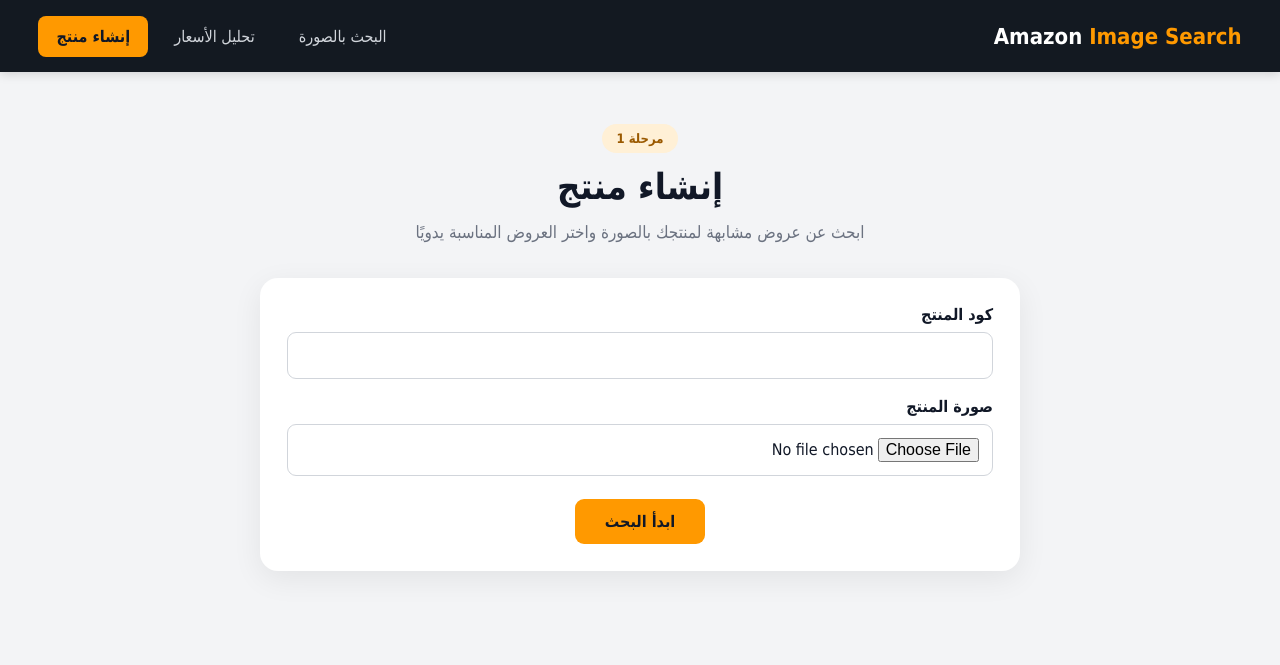
After one commit to 8J0KER8/amazon-image-search, a Flask app: page /creation in a window 1280 px wide. The commit adds this page. Shown: the top 665 px of the page. Run offline with Flask 3, Linux system fonts and the light colour scheme; some libraries are stand-ins or nearby versions.

Commit message:
Add Phase 1 creation page

```diff
--- a/app.py
+++ b/app.py
@@ -1484,6 +1484,82 @@ def too_large(error):
     }), 413
 
 
+@app.route("/creation")
+def creation_page():
+
+    return render_template(
+        "creation.html"
+    )
+
+
+@app.route(
+    "/api/creation/search",
+    methods=["POST"]
+)
+def api_creation_search():
+
+    product_code = request.form.get("product_code", "")
+
+    if not product_code.strip():
+
+        return jsonify({
+            "success": False,
+            "error": "من فضلك اكتب كود المنتج."
+        }), 400
+
+    if "image" not in request.files or not request.files["image"].filename:
+
+        return jsonify({
+            "success": False,
+            "error": "من فضلك اختر صورة المنتج."
+        }), 400
+
+    image_file = request.files["image"]
+
+    if not allowed_file(image_file.filename):
+
+        return jsonify({
+            "success": False,
+            "error": "حصل خطأ أثناء البحث. حاول مرة أخرى."
+        }), 400
+
+    temp_path = None
+
+    try:
+
+        temp_path = prepare_image(image_file)
+        image_id = upload_image_to_serpapi(temp_path)
+        lens_data = google_lens(
+            image_id,
+            search_type="visual_matches"
+        )
+        results = get_visual_results(lens_data)
+
+        return jsonify({
+            "success": True,
+            "product_code": product_code,
+            "count": len(results),
+            "results": results,
+            "message": "ملقيناش عروض مشابهة للصورة." if not results else ""
+        })
+
+    except Exception:
+
+        return jsonify({
+            "success": False,
+            "error": "حصل خطأ أثناء البحث. حاول مرة أخرى."
+        }), 500
+
+    finally:
+
+        if temp_path and os.path.exists(temp_path):
+
+            try:
+                os.remove(temp_path)
+            except OSError:
+                pass
+
+
 # =========================================================
 # LOCAL RUN
 # =========================================================
--- a/static/style.css
+++ b/static/style.css
@@ -1300,3 +1300,20 @@ button {
     }
 
 }
+
+.creation-page .upload-card { max-width: 760px; margin: 0 auto 25px; }
+.creation-label { display: block; font-weight: bold; margin: 0 0 8px; }
+.creation-input { width: 100%; padding: 13px; border: 1px solid #d1d5db; border-radius: 9px; margin: 0 0 18px; font: inherit; }
+.creation-page .primary-button { display: block; margin: 5px auto 0; }
+.creation-results { text-align: center; }
+.creation-grid { display: grid; grid-template-columns: repeat(auto-fit, minmax(230px, 1fr)); gap: 18px; margin: 20px 0 25px; text-align: right; }
+.creation-card { background: white; border-radius: 14px; overflow: hidden; box-shadow: 0 5px 20px rgba(0,0,0,.07); }
+.creation-card > img { width: 100%; height: 190px; object-fit: contain; background: #fafafa; }
+.creation-card-body { padding: 15px; }
+.creation-card h3 { margin: 0 0 8px; font-size: 16px; line-height: 1.5; }
+.creation-card p { color: #6b7280; margin: 0 0 10px; }
+.creation-card strong { display: block; margin-bottom: 12px; }
+.creation-card a { color: #9a5900; font-weight: bold; display: block; margin-bottom: 13px; }
+.creation-card label { cursor: pointer; font-weight: bold; }
+.creation-results > .primary-button { margin: 0 auto; }
+.success-box { background: #ecfdf5; color: #065f46; padding: 18px; border-radius: 12px; text-align: right; }
--- a/templates/analysis.html
+++ b/templates/analysis.html
@@ -49,6 +49,10 @@
                 class="active"
             >
                 تحليل الأسعار
+            </a>
+
+            <a href="/creation">
+                إنشاء منتج
             </a>
 
         </nav>
--- /dev/null
+++ b/templates/creation.html
@@ -0,0 +1,93 @@
+<!DOCTYPE html>
+<html lang="ar" dir="rtl">
+<head>
+    <meta charset="UTF-8">
+    <meta name="viewport" content="width=device-width, initial-scale=1.0">
+    <title>إنشاء منتج</title>
+    <link rel="stylesheet" href="{{ url_for('static', filename='style.css') }}">
+</head>
+<body>
+<header>
+    <div class="nav-container">
+        <div class="logo">Amazon <span>Image Search</span></div>
+        <nav>
+            <a href="/">البحث بالصورة</a>
+            <a href="/analysis">تحليل الأسعار</a>
+            <a href="/creation" class="active">إنشاء منتج</a>
+        </nav>
+    </div>
+</header>
+
+<main class="container creation-page">
+    <section class="hero">
+        <div class="page-badge">مرحلة 1</div>
+        <h1>إنشاء منتج</h1>
+        <p>ابحث عن عروض مشابهة لمنتجك بالصورة واختر العروض المناسبة يدويًا</p>
+    </section>
+
+    <form id="creationForm" class="upload-card">
+        <label class="creation-label" for="productCode">كود المنتج</label>
+        <input id="productCode" name="product_code" class="creation-input" type="text" required>
+        <label class="creation-label" for="imageInput">صورة المنتج</label>
+        <input id="imageInput" name="image" class="creation-input" type="file" accept="image/jpeg,image/png,image/webp" required>
+        <button id="searchButton" class="primary-button" type="submit">ابدأ البحث</button>
+    </form>
+
+    <div id="status" class="status"></div>
+    <section id="resultsSection" class="creation-results" hidden>
+        <div class="section-title"><h2>العروض المشابهة</h2><span id="selectedCount">تم اختيار 0 عروض</span></div>
+        <div id="resultsGrid" class="creation-grid"></div>
+        <button id="useButton" class="primary-button" type="button" disabled>استخدام العروض المختارة</button>
+    </section>
+</main>
+
+<script>
+const form = document.getElementById("creationForm");
+const statusBox = document.getElementById("status");
+const resultsSection = document.getElementById("resultsSection");
+const resultsGrid = document.getElementById("resultsGrid");
+const selectedCount = document.getElementById("selectedCount");
+const useButton = document.getElementById("useButton");
+const searchButton = document.getElementById("searchButton");
+
+function esc(value) { const div = document.createElement("div"); div.textContent = value || ""; return div.innerHTML; }
+function updateCount() {
+    const count = resultsGrid.querySelectorAll("input:checked").length;
+    selectedCount.textContent = `تم اختيار ${count} عروض`;
+    useButton.disabled = count === 0;
+}
+function showError(message) { statusBox.innerHTML = `<div class="error-box">${esc(message)}</div>`; }
+
+form.addEventListener("submit", async event => {
+    event.preventDefault();
+    const code = document.getElementById("productCode").value;
+    const image = document.getElementById("imageInput").files[0];
+    if (!code.trim()) return showError("من فضلك اكتب كود المنتج.");
+    if (!image) return showError("من فضلك اختر صورة المنتج.");
+    statusBox.innerHTML = `<div class="loading-box"><strong>بندور على عروض مشابهة...</strong></div>`;
+    resultsSection.hidden = true; searchButton.disabled = true;
+    const data = new FormData(form);
+    try {
+        const response = await fetch("/api/creation/search", { method: "POST", body: data });
+        const payload = await response.json();
+        if (!response.ok || !payload.success) throw new Error(payload.error || "حصل خطأ أثناء البحث. حاول مرة أخرى.");
+        if (!payload.results.length) return showError("ملقيناش عروض مشابهة للصورة.");
+        resultsGrid.innerHTML = payload.results.map((item, index) => `<article class="creation-card">
+            ${item.image || item.thumbnail ? `<img src="${esc(item.image || item.thumbnail)}" alt="" loading="lazy">` : ""}
+            <div class="creation-card-body"><h3>${esc(item.title)}</h3><p>${esc(item.source || item.domain)}</p><strong>${esc(item.price || "السعر غير متاح")}</strong>
+            <a href="${esc(item.link)}" target="_blank" rel="noopener noreferrer">فتح العرض</a>
+            <label><input type="checkbox" data-index="${index}"> اختيار هذا العرض</label></div></article>`).join("");
+        resultsGrid.querySelectorAll("input").forEach(input => input.addEventListener("change", updateCount));
+        updateCount(); resultsSection.hidden = false; statusBox.innerHTML = "";
+    } catch (error) { showError("حصل خطأ أثناء البحث. حاول مرة أخرى."); }
+    finally { searchButton.disabled = false; }
+});
+
+useButton.addEventListener("click", () => {
+    const selected = [...resultsGrid.querySelectorAll("input:checked")].map(input => input.closest("article"));
+    const details = selected.map(card => `<li>${esc(card.querySelector("h3").textContent)} — ${esc(card.querySelector("p").textContent)}</li>`).join("");
+    statusBox.innerHTML = `<div class="success-box"><strong>تم اختيار العروض</strong><p>كود المنتج: ${esc(document.getElementById("productCode").value)}</p><p>عدد العروض: ${selected.length}</p><ul>${details}</ul></div>`;
+});
+</script>
+</body>
+</html>
--- a/templates/index.html
+++ b/templates/index.html
@@ -43,6 +43,10 @@
 
             <a href="/analysis">
                 تحليل الأسعار
+            </a>
+
+            <a href="/creation">
+                إنشاء منتج
             </a>
 
         </nav>
```
